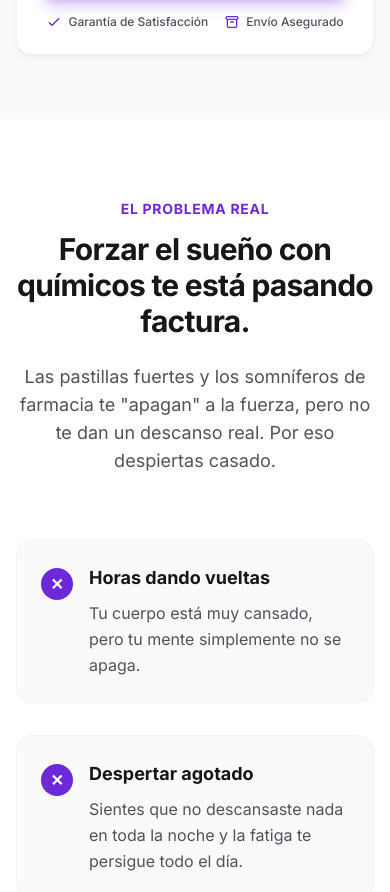
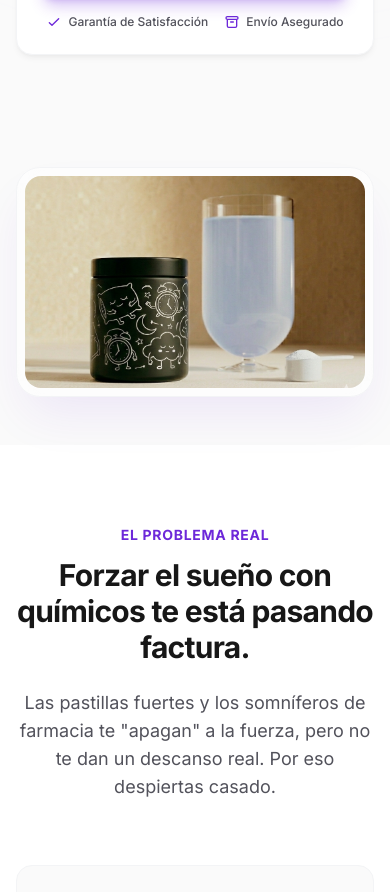
Before and after one commit to isabellaocampo2026-source/cocon, a Next.js app: page / in a window 390 px wide. Shown: the part 924-1816 px from the top of the page. Built offline with nearby package versions, Linux system fonts and the light colour scheme; no server answers.

Commit message:
Design: Add premium horizontal image break

```diff
--- a/src/app/page.tsx
+++ b/src/app/page.tsx
@@ -1,6 +1,7 @@
 import { Suspense } from 'react'
 import { TopBar } from '@/components/top-bar'
 import { Hero } from '@/components/hero'
+import { PremiumBreak } from '@/components/premium-break'
 import { Problem } from '@/components/problem'
 import { Solution } from '@/components/solution'
 import { Comparison } from '@/components/comparison'
@@ -113,6 +114,7 @@ export default function Home() {
       <TopBar />
       <main>
         <Hero />
+        <PremiumBreak />
         <Problem />
         <Solution />
         <Comparison />
--- /dev/null
+++ b/src/components/premium-break.tsx
@@ -0,0 +1,44 @@
+'use client'
+
+import { useEffect, useRef } from 'react'
+
+export function PremiumBreak() {
+    const sectionRef = useRef<HTMLElement>(null)
+
+    useEffect(() => {
+        const observer = new IntersectionObserver(
+            (entries) => {
+                entries.forEach((entry) => {
+                    if (entry.isIntersecting) {
+                        entry.target.classList.add('visible')
+                    }
+                })
+            },
+            { threshold: 0.1 }
+        )
+
+        const section = sectionRef.current
+        if (section) {
+            const items = section.querySelectorAll('.fade-section')
+            items.forEach((item) => observer.observe(item))
+        }
+
+        return () => observer.disconnect()
+    }, [])
+
+    return (
+        <section ref={sectionRef} className="py-12 bg-base-bg">
+            <div className="max-w-6xl mx-auto px-4 sm:px-6 lg:px-8">
+                <div className="fade-section w-full rounded-3xl p-2 sm:p-4 bg-white/50 border border-gray-100 shadow-2xl shadow-brand/10 backdrop-blur-xl">
+                    <div className="overflow-hidden rounded-2xl w-full">
+                        <img
+                            src="/premium-horizontal.png"
+                            alt="Cocon Premium"
+                            className="w-full h-auto object-cover hover:scale-[1.02] transition-transform duration-700 ease-out"
+                        />
+                    </div>
+                </div>
+            </div>
+        </section>
+    )
+}
```
Also changed, not shown: public/premium-horizontal.png (added).
